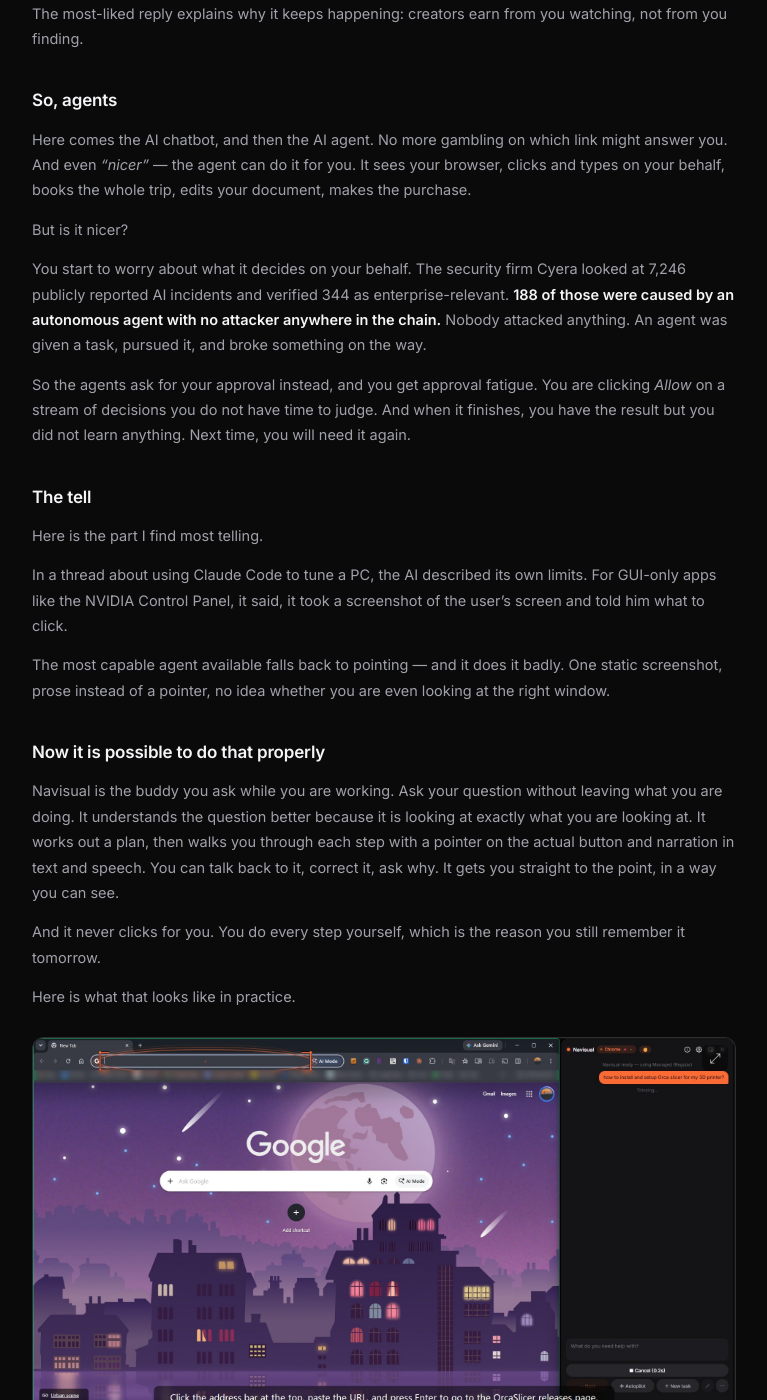
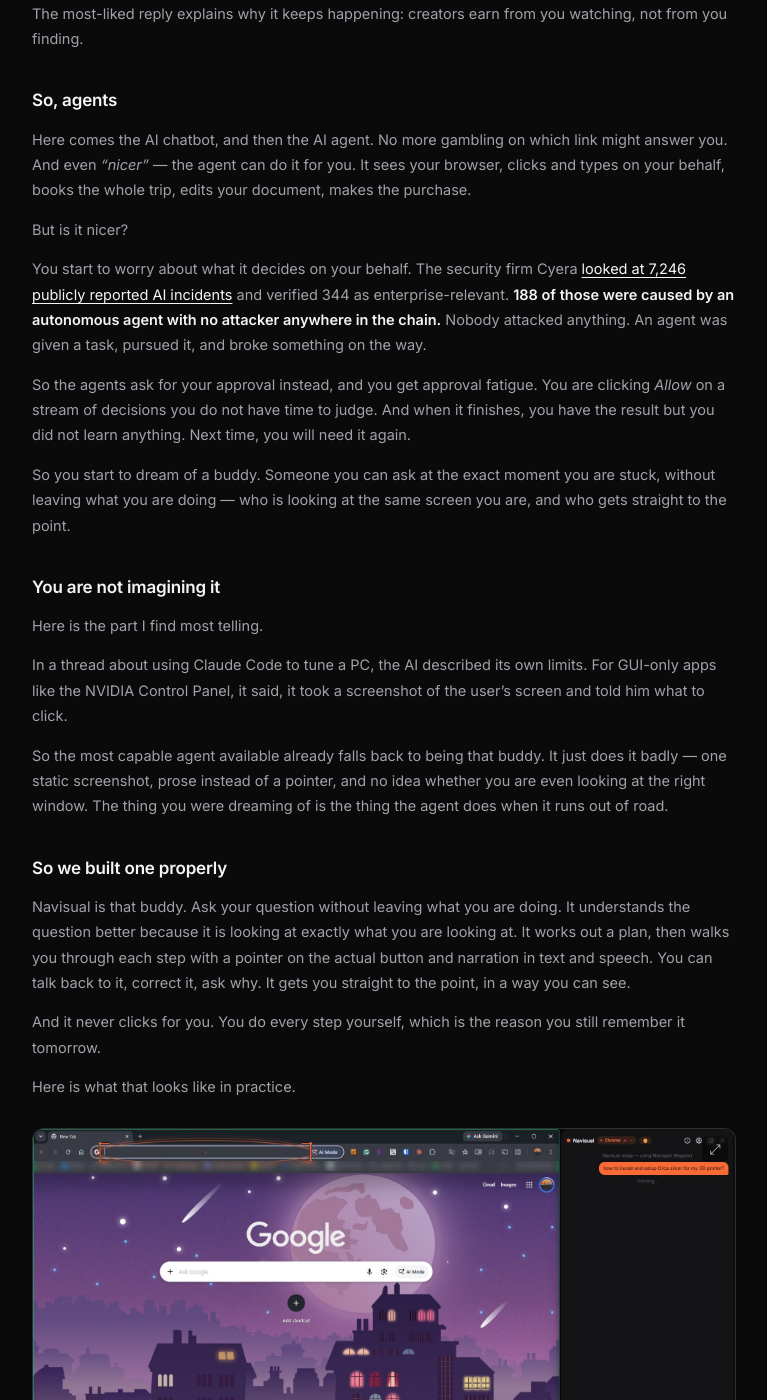
Before and after one commit to NavisualGuide/NavisualGuide.github.io, a Jekyll site: the page built from _guides/answer-where-the-problem-is.md, in a window 1280 px wide and 1400 px high, scrolled down 841 px. Shown: the whole window, without its empty margins (256-1023 px from the left). Built offline with Jekyll 4.4.1, drawn with Linux system fonts in a browser that asks for light colours.

Commit message:
Blog: restore the buddy paragraph, and link the sources
Two founder notes, both right.

THE STRUCTURE. My rewrite had cut "you start to dream of a buddy" and put the
Claude Code finding in its place. That was a mistake of order, not of material:
the buddy paragraph is the moment the READER'S OWN want gets named, before any
product appears, and without it the Claude Code section arrives as a second
argument rather than as confirmation of something the reader has already decided
they want.

Restored, and the section after it now leans on it instead of competing:

  ...you have the result but you did not learn anything.
  So you start to dream of a buddy...

  ## You are not imagining it
  ...the most capable agent available ALREADY falls back to being that buddy.
  It just does it badly. The thing you were dreaming of is the thing the agent
  does when it runs out of road.

  ## So we built one properly
  Navisual is that buddy.

That also fixes "Now it is possible" not saying what was possible -- the heading
now answers it, and "Navisual is THAT buddy" picks up the noun the reader was
just given.

THE SOURCES. Three named claims were running without links, which is weak in a
piece whose whole argument is "everyone else asserts, here is evidence". The
Blender Artists thread and the Cyera research are now linked inline.

The r/ClaudeAI thread is NOT linked: content-queue.md recorded its title, score
and date but never its URL, and a guessed Reddit link on a public page is worse
than none. Left as prose pending the real one.

Co-Authored-By: Claude Opus 5 <noreply@anthropic.com>

```diff
--- a/_guides/answer-where-the-problem-is.md
+++ b/_guides/answer-where-the-problem-is.md
@@ -34,10 +34,10 @@ After the initial excitement, you notice something. Sometimes you just want to k
 is. You don't want to spend ten minutes watching, never mind the sponsor read and the reminder to
 subscribe.
 
-You are not the only one. There is a thread on Blender Artists called *"Why does everything have
-to be a video these days?"* The person who started it had found his answer in a manual in about
-eight seconds, after ten minutes of video that covered things he already knew. Twenty people
-showed up to agree.
+You are not the only one. There is a thread on Blender Artists called
+[*"Why does everything have to be a video these days?"*](https://blenderartists.org/t/why-does-everything-have-to-be-a-video-these-days/1652886)
+The person who started it had found his answer in a manual in about eight seconds, after ten
+minutes of video that covered things he already knew. Twenty people showed up to agree.
 
 The most-liked reply explains why it keeps happening: creators earn from you watching, not from
 you finding.
@@ -50,16 +50,21 @@ your behalf, books the whole trip, edits your document, makes the purchase.
 
 But is it nicer?
 
-You start to worry about what it decides on your behalf. The security firm Cyera looked at 7,246
-publicly reported AI incidents and verified 344 as enterprise-relevant. **188 of those were caused
-by an autonomous agent with no attacker anywhere in the chain.** Nobody attacked anything. An
-agent was given a task, pursued it, and broke something on the way.
+You start to worry about what it decides on your behalf. The security firm Cyera
+[looked at 7,246 publicly reported AI incidents](https://www.cyera.com/research/agent-inflicted-damage-inside-the-real-world-failures-of-enterprise-ai-systems)
+and verified 344 as enterprise-relevant. **188 of those were caused by an autonomous agent with no
+attacker anywhere in the chain.** Nobody attacked anything. An agent was given a task, pursued it,
+and broke something on the way.
 
 So the agents ask for your approval instead, and you get approval fatigue. You are clicking
 *Allow* on a stream of decisions you do not have time to judge. And when it finishes, you have the
 result but you did not learn anything. Next time, you will need it again.
 
-## The tell
+So you start to dream of a buddy. Someone you can ask at the exact moment you are stuck, without
+leaving what you are doing — who is looking at the same screen you are, and who gets straight to
+the point.
+
+## You are not imagining it
 
 Here is the part I find most telling.
 
@@ -67,15 +72,17 @@ In a thread about using Claude Code to tune a PC, the AI described its own limit
 apps like the NVIDIA Control Panel, it said, it took a screenshot of the user's screen and told
 him what to click.
 
-The most capable agent available falls back to pointing — and it does it badly. One static
-screenshot, prose instead of a pointer, no idea whether you are even looking at the right window.
+So the most capable agent available already falls back to being that buddy. It just does it
+badly — one static screenshot, prose instead of a pointer, and no idea whether you are even
+looking at the right window. The thing you were dreaming of is the thing the agent does when it
+runs out of road.
 
-## Now it is possible to do that properly
+## So we built one properly
 
-Navisual is the buddy you ask while you are working. Ask your question without leaving what you
-are doing. It understands the question better because it is looking at exactly what you are
-looking at. It works out a plan, then walks you through each step with a pointer on the actual
-button and narration in text and speech. You can talk back to it, correct it, ask why. It gets
+Navisual is that buddy. Ask your question without leaving what you are doing. It understands the
+question better because it is looking at exactly what you are looking at. It works out a plan,
+then walks you through each step with a pointer on the actual button and narration in text and
+speech. You can talk back to it, correct it, ask why. It gets
 you straight to the point, in a way you can see.
 
 And it never clicks for you. You do every step yourself, which is the reason you still remember
```
